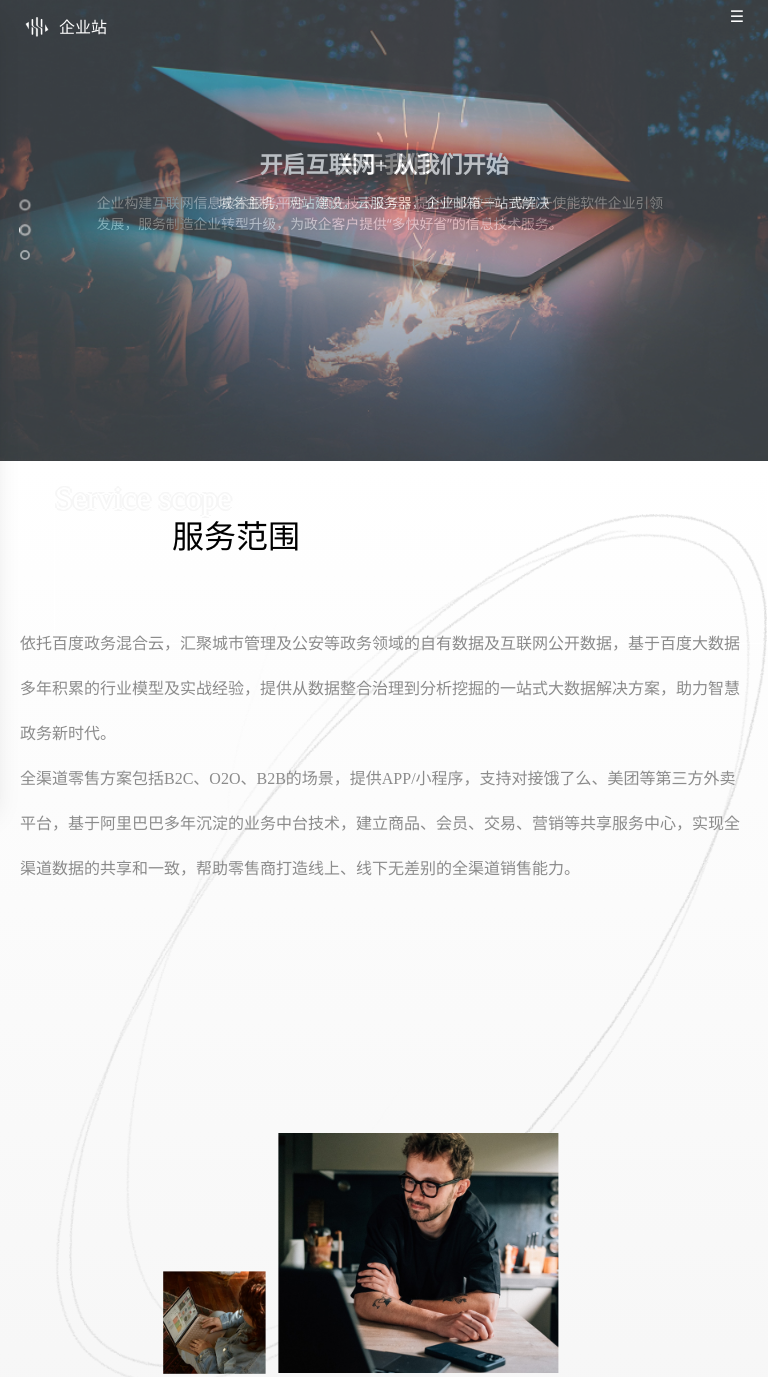
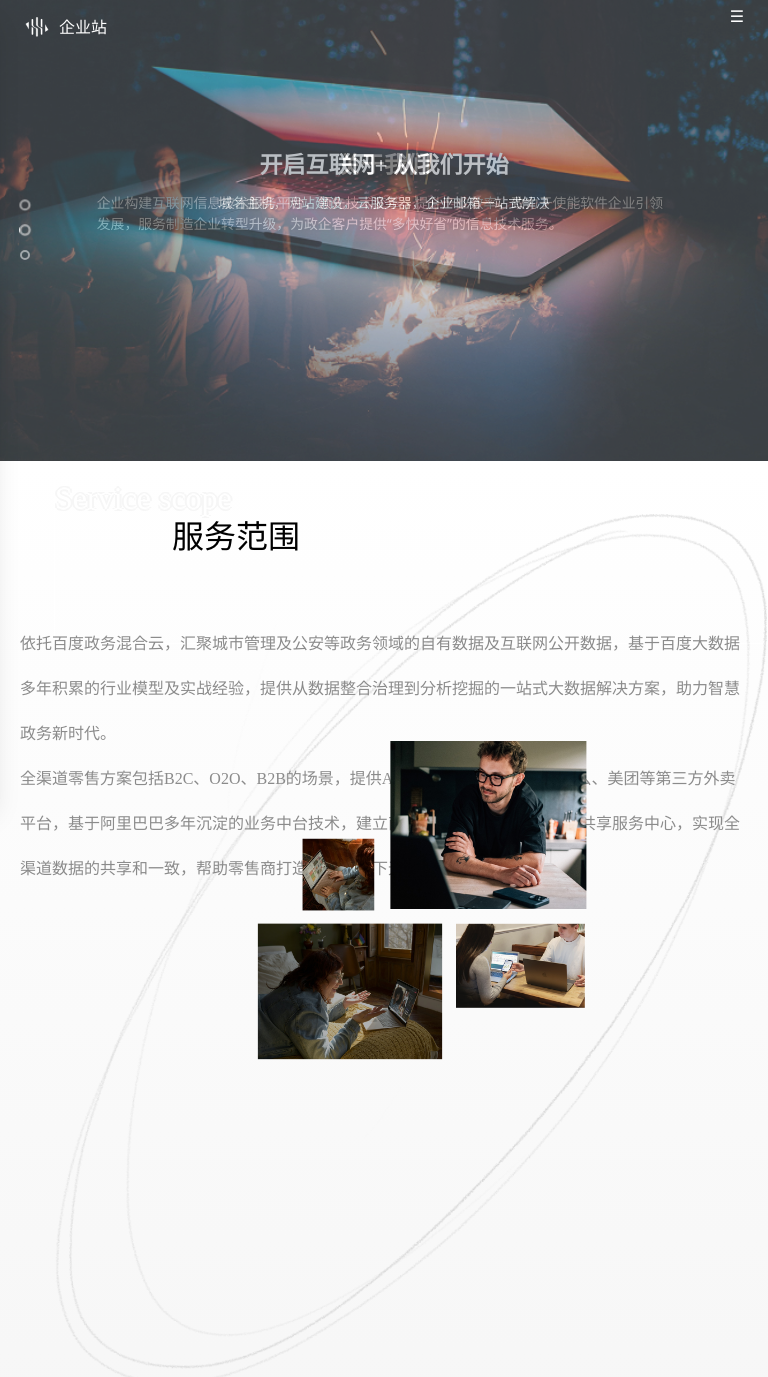
Before and after one commit to Chika188/static, a plain HTML site: page others/enterprise-website/index/index.html in a window 768 px wide. Shown: the top 1377 px of the page. Drawn offline with nearby package versions, Linux system fonts and the light colour scheme.

Commit message:
fix:  样式行为优化

```diff
--- a/others/enterprise-website/index/nav/nav.css
+++ b/others/enterprise-website/index/nav/nav.css
@@ -21,7 +21,7 @@
         .nav-grid {
             position: absolute;
             /* left: 1310px; */
-            left: 70%;
+            left: 68%;
             top: 32px;
             /* display: flex; */
             gap: 70px;
--- a/others/enterprise-website/index/service-scope/service-scope.css
+++ b/others/enterprise-website/index/service-scope/service-scope.css
@@ -216,7 +216,8 @@
         font-size: 32px;
         top: 60px;
     }
-    .service-bg-title{
+
+    .service-bg-title {
         top: 20px;
     }
 
@@ -224,23 +225,53 @@
         top: 160px;
     }
 
-        .service-img-one {
-        left: calc(1220px - 1100px);
+    .service-img-one {
+        scale: 0.8;
+        left: calc(1220px - 1250px);
         top: calc(180px + 1500px);
     }
 
     .service-img-two {
-        left: calc(932px - 1100px);
-        top: calc(526px + 1500px);
+        scale: 0.8;
+        left: calc(932px - 1170px);
+        top: calc(526px + 1465px);
     }
 
     .service-img-three {
-        left: calc(1460px - 1100px);
-        top: calc(812px + 1500px);
+        scale: 0.8;
+        left: calc(1460px - 1270px);
+        top: calc(812px + 1430px);
     }
 
     .service-img-four {
-        left: calc(770px - 1100px);
-        top: calc(812px + 1500px);
+        scale: 0.8;
+        left: calc(770px - 1180px);
+        top: calc(812px + 1415px);
     }
 }
+
+@media screen and (min-width:768px) and (max-width:1200px) {
+    .service-img-one {
+        scale: 0.7;
+        left: calc(1220px - 925px);
+        top: calc(180px + 430px);
+    }
+
+    .service-img-two {
+        scale: 0.7;
+        left: calc(932px - 790px);
+        top: calc(526px + 380px);
+    }
+
+    .service-img-three {
+        scale: 0.7;
+        left: calc(1460px - 965px);
+        top: calc(812px + 300px);
+    }
+
+    .service-img-four {
+        scale: 0.7;
+        left: calc(770px - 800px);
+        top: calc(812px + 272px);
+    }
+}
```
Also changed, not shown: others/enterprise-website/news-detail/news-detail.html (+10 -4 lines), others/enterprise-website/news/news.html (+1 -1 lines), others/personal-website.html (+3 -5 lines).
